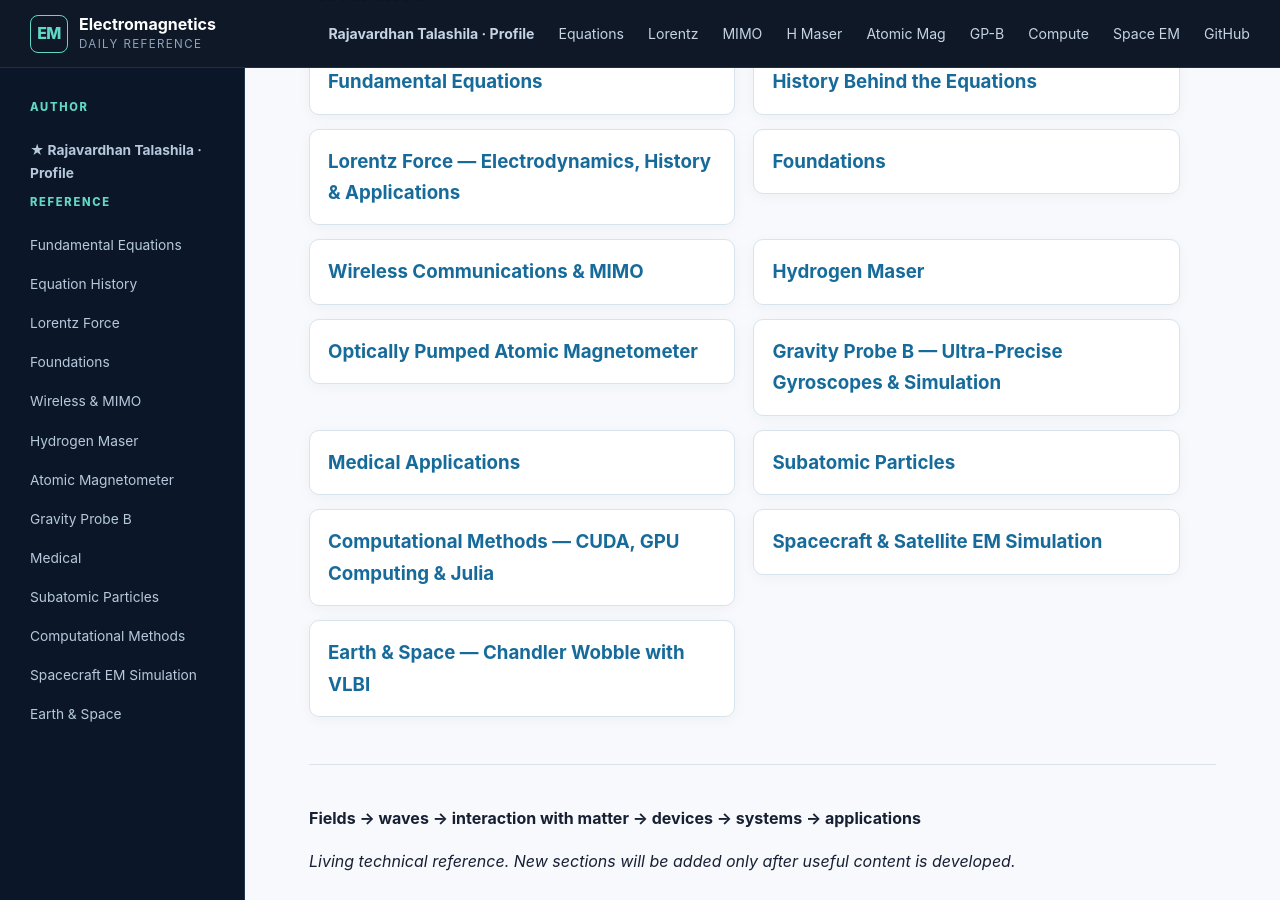
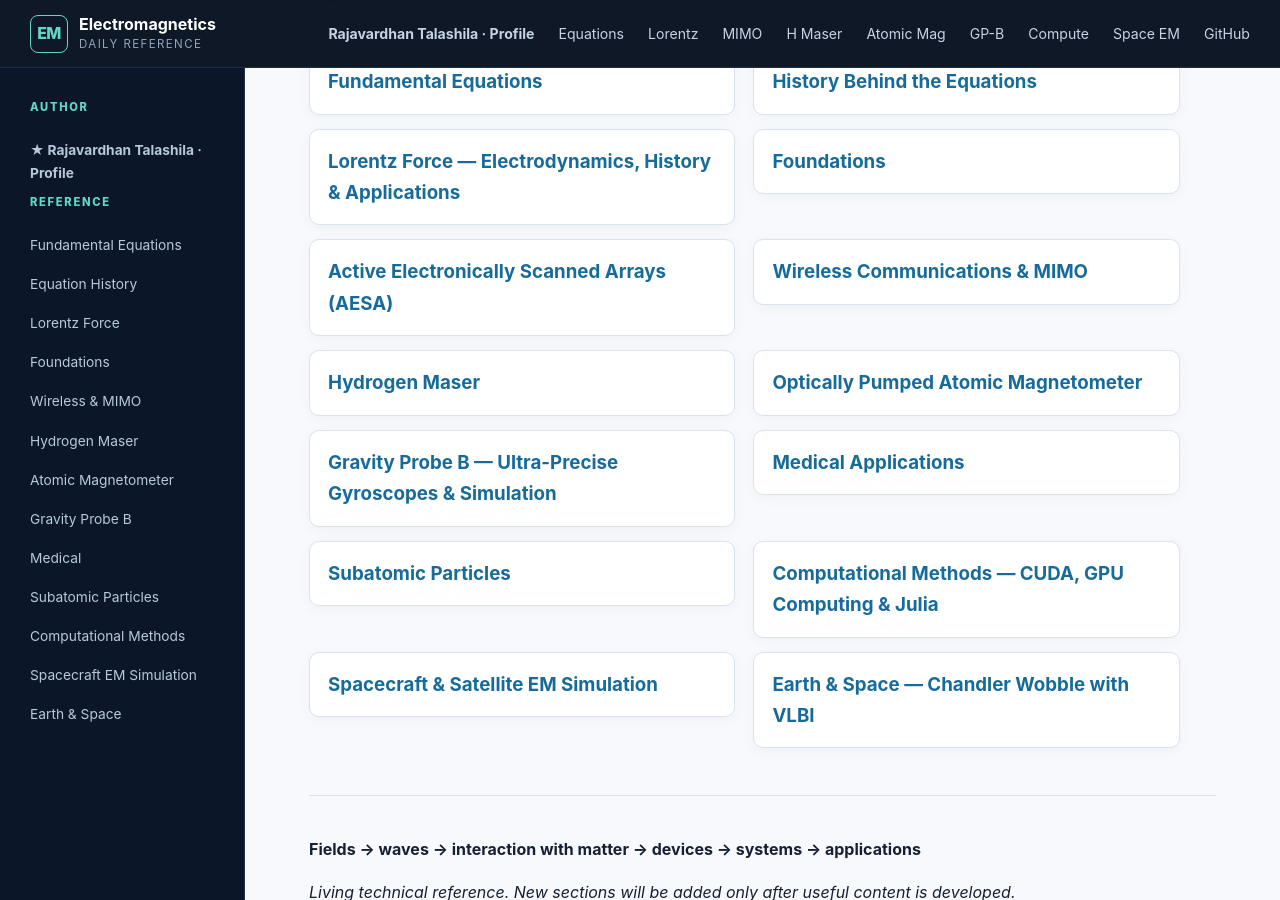
Before and after one commit to RajavardhanT/Electromagnetics_Applications, a Jekyll site: the page built from index.md, in a window 1280 px wide and 900 px high, scrolled down 459 px. Built offline with Jekyll 4.4.1, drawn with Linux system fonts in a browser that asks for light colours; some of the changed lines change nothing that is shown.

Commit message:
Add AESA to homepage

```diff
--- a/index.md
+++ b/index.md
@@ -22,6 +22,9 @@ The force law connecting electromagnetic fields to charged-particle motion, from
 
 ### [Foundations](foundations/)
 Maxwell's equations, electromagnetic waves, boundary conditions, polarization, and electromagnetic power flow.
+
+### [Active Electronically Scanned Arrays (AESA)](aesa/)
+Phased-array fundamentals, electronic beam steering, T/R modules, GaAs/GaN, grating lobes, scan loss, analog/digital/hybrid beamforming, calibration, mutual coupling, active impedance, thermal design, radar and communications applications.
 
 ### [Wireless Communications & MIMO](wireless/)
 Wireless propagation and an interview-oriented MIMO reference covering channel matrices, rank, diversity, spatial multiplexing, beamforming, precoding, EVM, and RF impairments.
```
